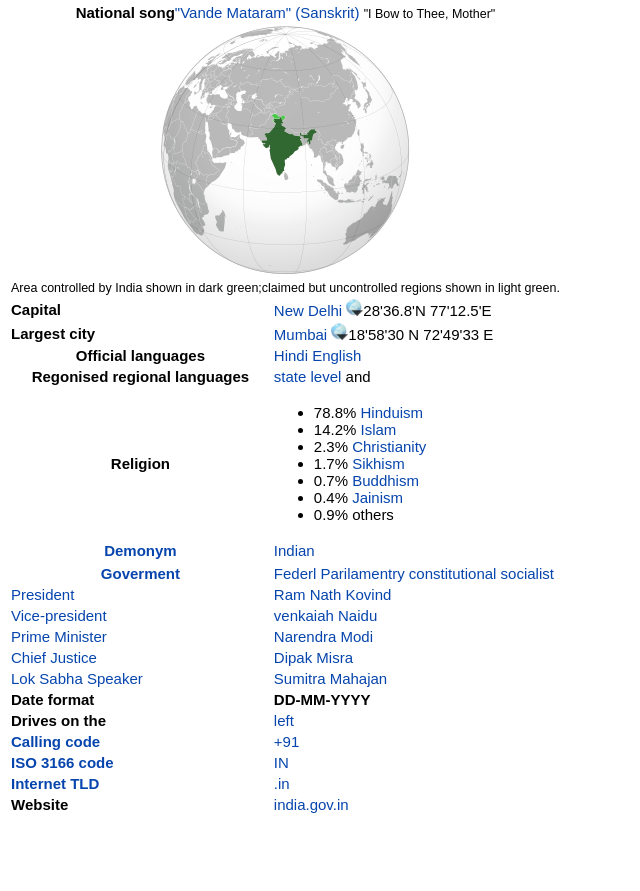
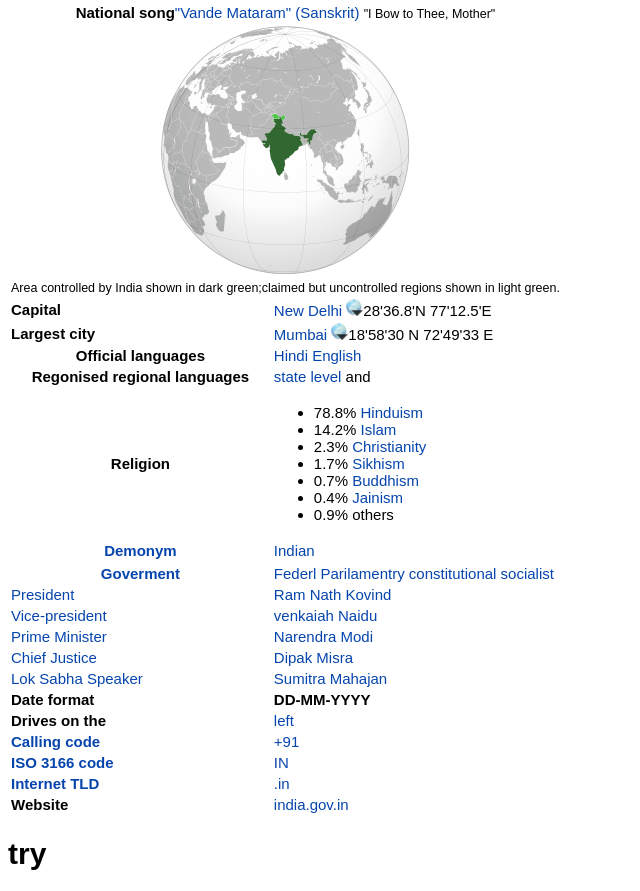
Before and after one commit to lenincena22/Case_Study-Wikiipedia, a plain HTML site: page index.html in a window 1280 px wide. Shown: the part 2126-3017 px from the top of the page, without its empty margins (0-640 px from the left). Before the commit the page ends 2950 px from the top, so only its background shows below. Drawn offline with Linux system fonts and the light colour scheme.

Commit message:
Update index.html

```diff
--- a/index.html
+++ b/index.html
@@ -435,5 +435,8 @@
 		</table>
 	</div>
 </div>
+<div class="justry">
+	<h1>try</h1>
+</div>
 </body>
 </html>
```
